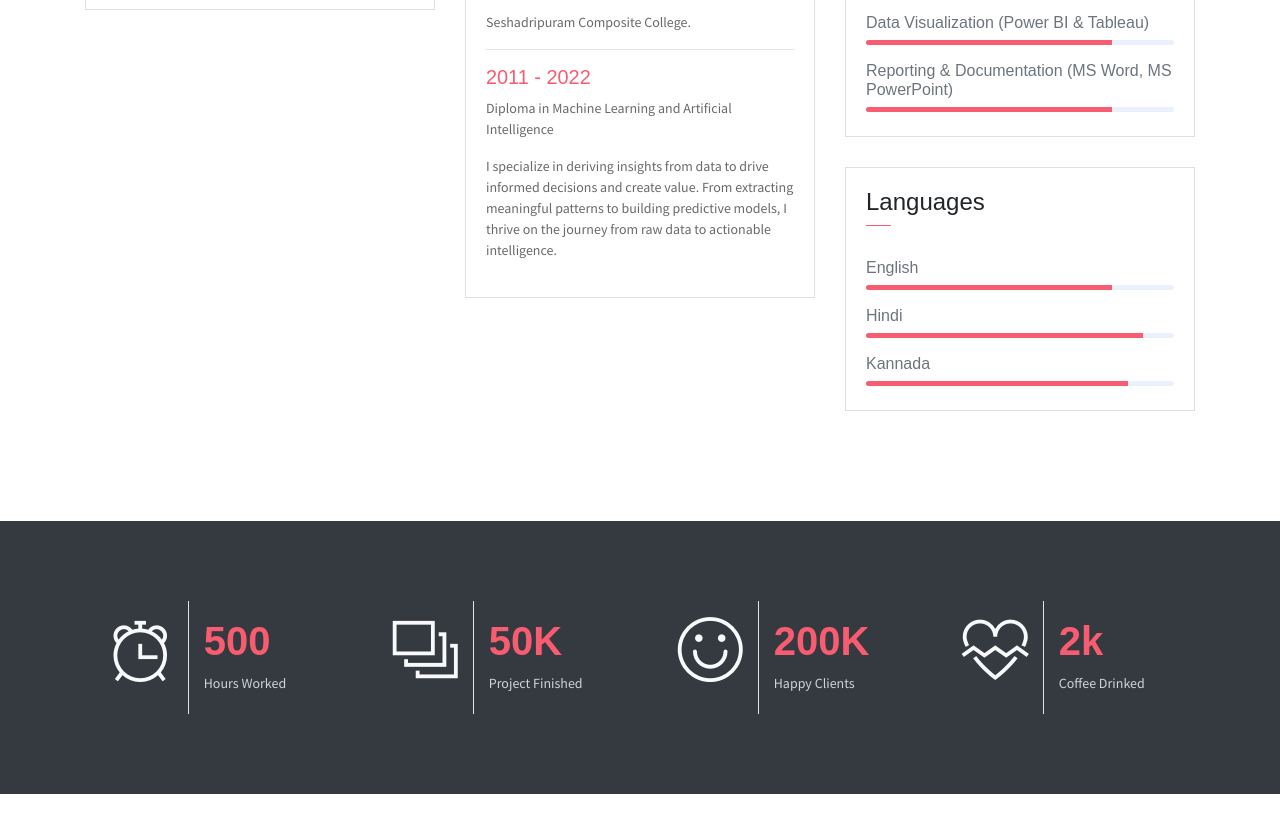
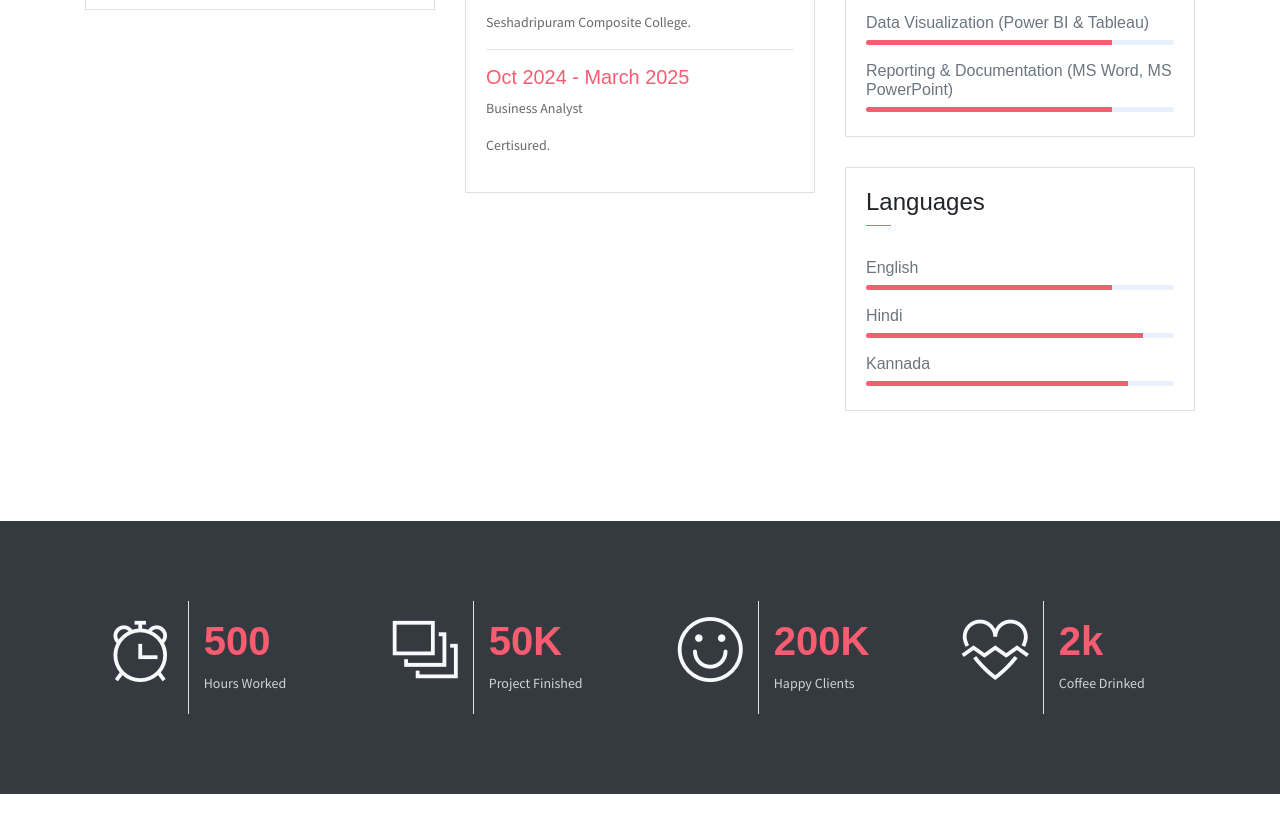
Before and after one commit to Kashish-Jain1/Portfolio, a website: page index.html in a window 1280 px wide. Shown: the part 1631-2463 px from the top of the page. Drawn offline with nearby package versions, Linux system fonts and the light colour scheme; some packages are replaced by stand-ins of ours; files that its build step writes are made by us from their sources; files whose address does not match are found by name.

Commit message:
modified

```diff
--- a/index.html
+++ b/index.html
@@ -152,9 +152,9 @@
                             <P>PUC (MEBA)</P>
                             <P class="subtitle">Seshadripuram Composite College.</P>
                             <hr>
-                            <h6 class="title text-danger">2011 - 2022</h6>
-                            <P>Diploma in Machine Learning and Artificial Intelligence</P>
-                            <P class="subtitle">I specialize in deriving insights from data to drive informed decisions and create value. From extracting meaningful patterns to building predictive models, I thrive on the journey from raw data to actionable intelligence.</P>
+                            <h6 class="title text-danger">Oct 2024 - March 2025</h6>
+                            <P>Business Analyst</P>
+                            <P class="subtitle">Certisured.</P>
 
                         </div>
                     </div>
```
